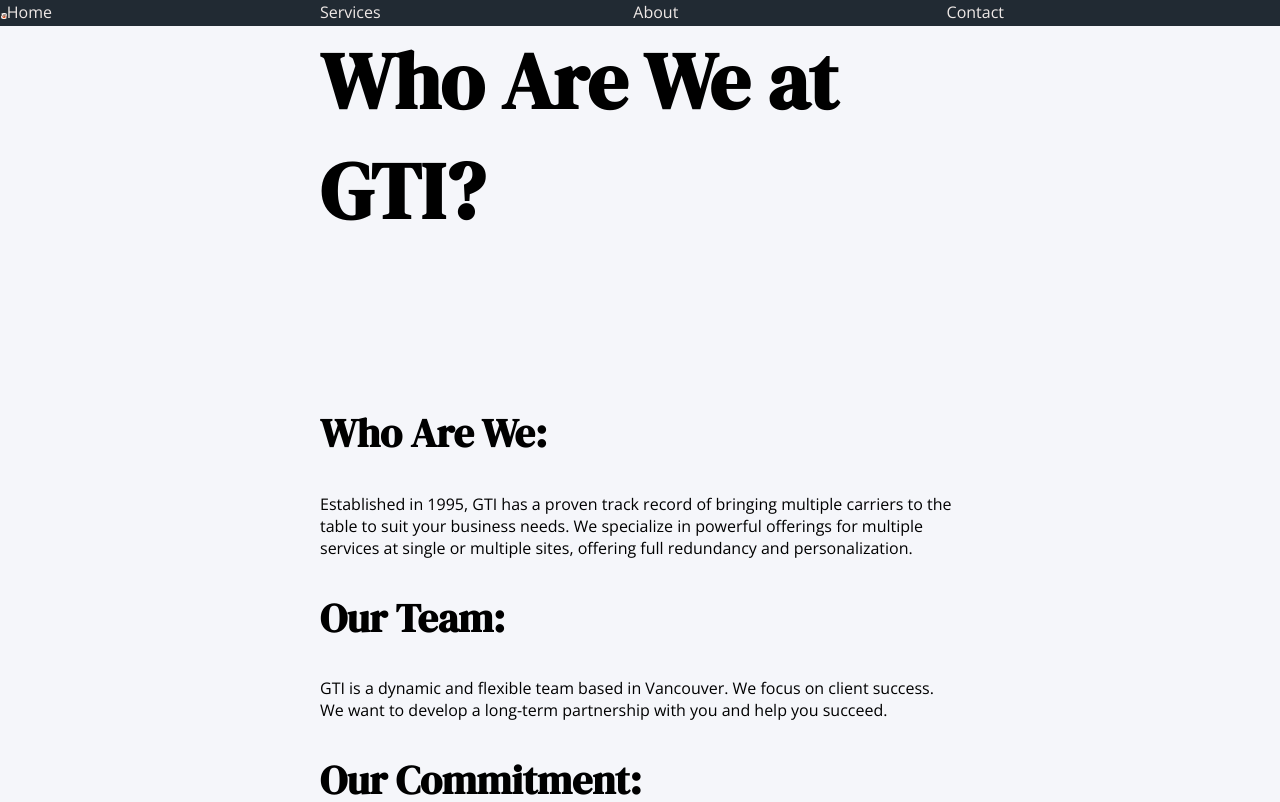
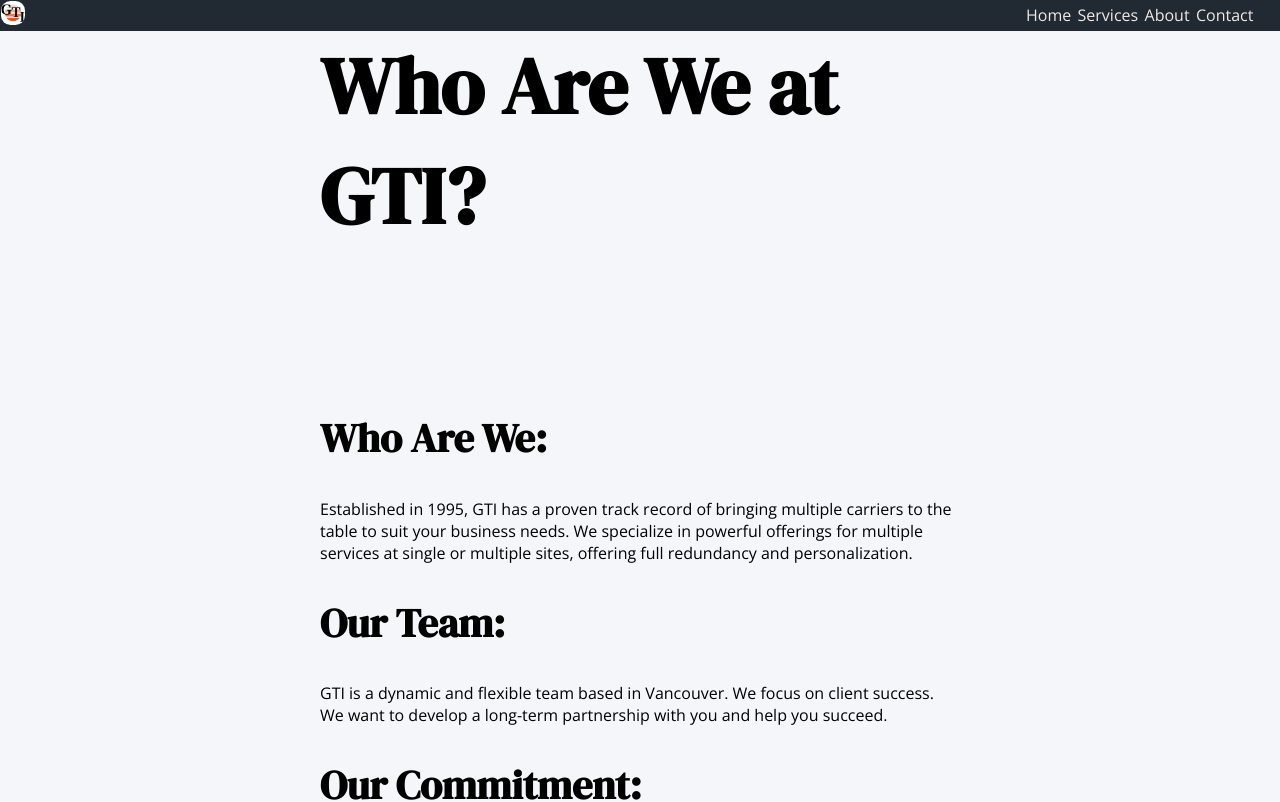
Before and after one commit to kitoshi/gti-next, a Next.js app: page /about in a window 1280 px wide. Shown: the top 802 px of the page. Built offline with nearby package versions, Linux system fonts and the light colour scheme.

Commit message:
navbar resizing

```diff
--- a/components/navbar.js
+++ b/components/navbar.js
@@ -29,11 +29,7 @@
 
   useLayoutEffect(() => {
     function moveNav() {
-      if (
-        navdisplay == false &&
-        hamburgerRef.current.style.bottom !== '10px' &&
-        window.scrollY > 20
-      ) {
+      if (hamburgerRef.current.style.bottom !== '10px' && window.scrollY > 20) {
         hamburgerRef.current.style.removeProperty('top')
         hamburgerRef.current.style.bottom = '10px'
       }
@@ -58,7 +54,11 @@
   }
 
   function closeDisplay(e) {
-    setDisplay(() => false)
+    if (navdisplay === true) {
+      return null
+    } else {
+      setDisplay(() => false)
+    }
   }
 
   return (
@@ -75,7 +75,9 @@
       <Link href={'/'}>
         <a
           style={
-            navdisplay === false ? { display: 'none' } : { display: 'inline' }
+            navdisplay === false || (navdisplay === true && width < 800)
+              ? { display: 'none' }
+              : { display: 'inline' }
           }
           onClick={closeDisplay}
         >
--- a/styles/globals.css
+++ b/styles/globals.css
@@ -133,9 +133,29 @@
 
 .navbar-item {
   border-bottom: 2px solid transparent;
-  align-self: flex-start;
+  text-align: center;
   background-color: white;
   width: 100%;
+  font-family: DMSerifDisplay;
+  box-shadow: 2px 2px 2px #000;
+  margin-bottom: 5%;
+}
+
+.hamburger {
+  background-color: white;
+  display: block;
+  margin: 1em;
+  width: 36px;
+  border: none;
+  margin-top: 1px;
+  cursor: pointer;
+  color: var(--font-color);
+  box-shadow: 2px 2px 2px #000;
+}
+
+.last-nav-link {
+  background-color: white;
+  box-shadow: 2px 2px 2px #000;
 }
 
 .navbar-item:hover {
@@ -161,17 +181,6 @@
 
 .landing-button-box {
   padding-bottom: 5%;
-}
-
-.hamburger {
-  background-color: white;
-  display: block;
-  margin: 1em;
-  width: 36px;
-  border: none;
-  margin-top: 1px;
-  cursor: pointer;
-  color: var(--section-color);
 }
 
 @media only screen and (min-width: 800px) {
@@ -213,6 +222,8 @@
     position: inherit;
     flex-direction: row;
     background-color: var(--section-color);
+    align-items: center;
+    justify-content: center;
   }
 
   nav > a {
@@ -225,8 +236,18 @@
 
   .navbar-item {
     border-bottom: 2px solid transparent;
+    font-family: 'OpenSans';
     margin-right: 0.5%;
     background-color: transparent;
+    width: auto;
+    align-self: center;
+    font-weight: 500;
+    margin-bottom: 0;
+    box-shadow: none;
+  }
+
+  .last-nav-link {
+    box-shadow: none;
   }
 
   .navbar-item:hover {
```
